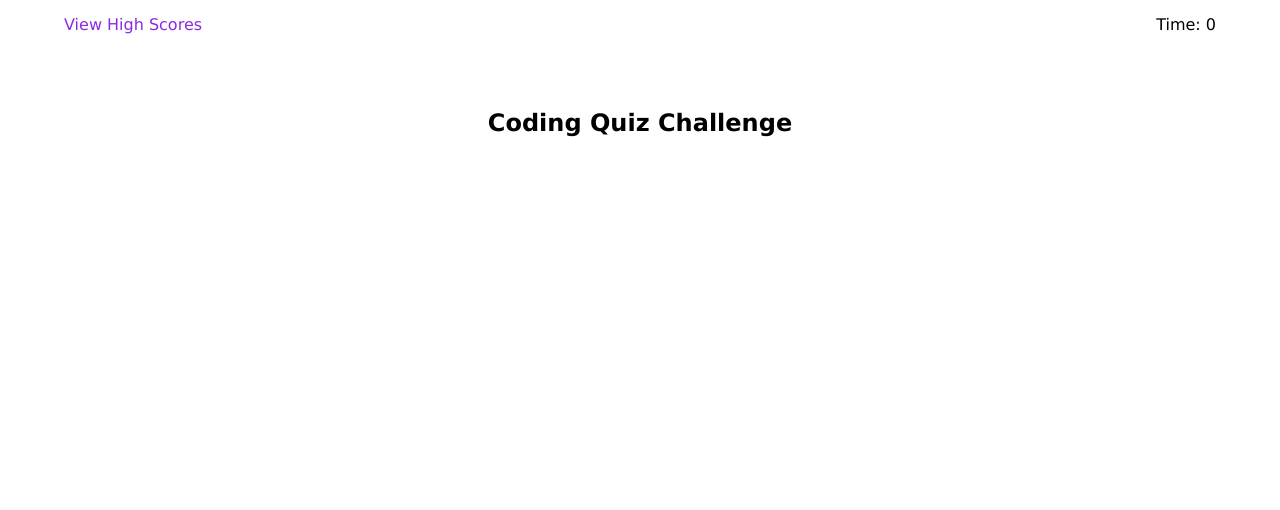
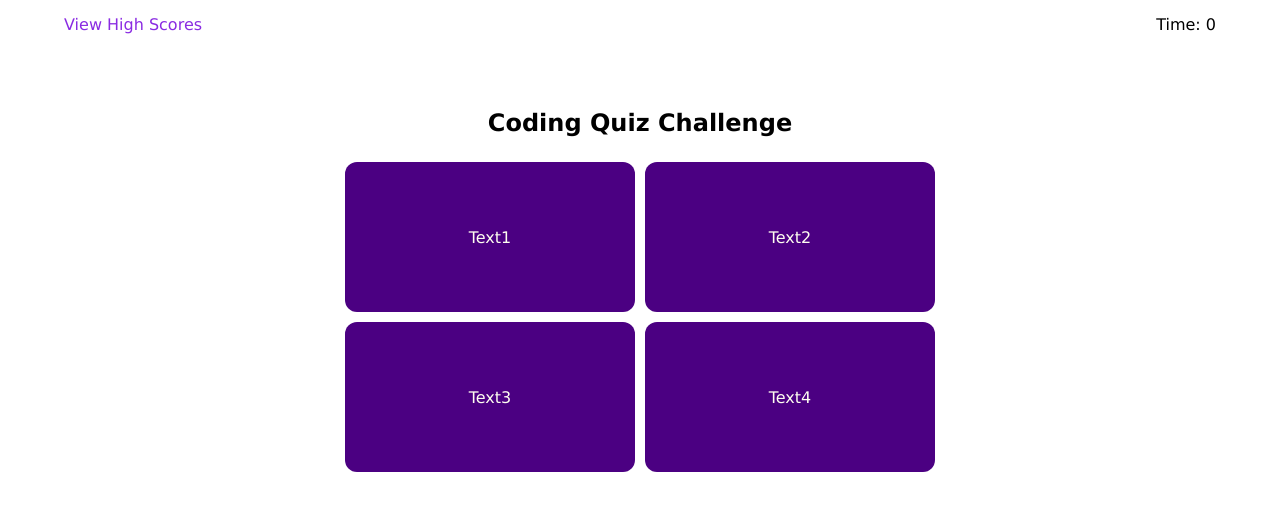
Before and after one commit to MeeMofu/quiz-challenge, a plain HTML site: page index.html in a window 1280 px wide. Both pictures are taken after a click on the button "Start quiz". Drawn offline with Linux system fonts and the light colour scheme; files whose address does not match are found by name.

Commit message:
Added input pannels + prototyping JS

```diff
--- a/assets/css/style.css
+++ b/assets/css/style.css
@@ -56,3 +56,24 @@ header a{
     position: relative;
     top: -3px;
   }
+
+/* Option pannel format */
+.option-pannel{
+    display: grid;
+    grid-template-columns: repeat(2, 1fr);
+    grid-template-rows: repeat(2, 150px);
+    gap: 10px;
+    margin-top: 25px;
+}
+.option-wrapper{
+    display: flex;
+    background-color: indigo;
+    border-radius: 12px;
+}
+.option {
+    display:flex;
+    padding: 10px;
+    margin: 0 auto;
+    align-items: center;
+    color: ivory;
+}
--- a/assets/javascript/script.js
+++ b/assets/javascript/script.js
@@ -1,6 +1,16 @@
 var startButton = document.querySelector("#start-btn");
 var info = document.querySelector("#info");
+var userIput =document.querySelector("#quiz-input")
+
 startButton.addEventListener("click",function(event){
     info.classList.add("hide");
     startButton.classList.add("hide");
+    userIput.classList.remove("hide");
 })
+
+userIput.addEventListener("click",function(event){
+    var option = event.target.closest(".option-wrapper");
+    if (option){
+        console.log(option.querySelector(".option").getAttribute("data-choice-id"));
+    }
+})
--- a/index.html
+++ b/index.html
@@ -15,9 +15,22 @@
         <h1 class="prompt">Coding Quiz Challenge</h1>
         <p id="info">Try to answer the following code-related questions within the time limit. Keep in mind that incorrect answer will penalized your score/time by ten seconds</p>
         <button class="btn" id="start-btn">Start quiz</button>
-        <div class="option-wrapper">
-
-        </div>
+        <section id="quiz-input" class="hide">
+            <div class="option-pannel">
+                <div class="option-wrapper">
+                    <span class="option" data-choice-id="0">Text1</span>
+                </div>
+                <div class="option-wrapper">
+                    <span class="option" data-choice-id="1">Text2</span>
+                </div>
+                <div class="option-wrapper">
+                    <span class="option" data-choice-id="2">Text3</span>
+                </div>
+                <div class="option-wrapper">
+                    <span class="option" data-choice-id="3">Text4</span>
+                </div>
+            </div>
+        </section>
     </section>
     <script src="./assets/javascript/script.js"></script>
 </body>
```
